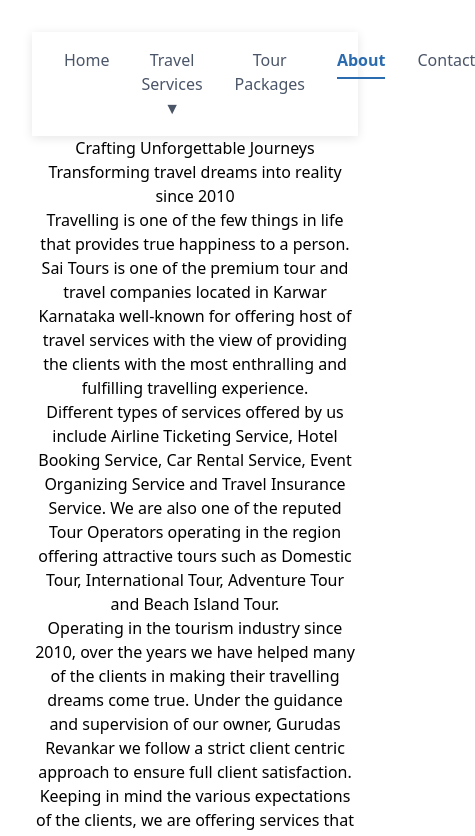
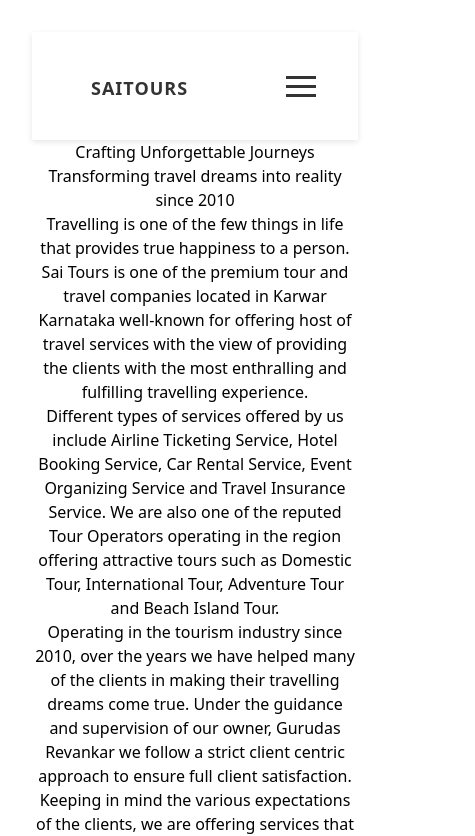
Before and after one commit to sujalraikar2004/saitourshoildays, a React (Vite) app: page /about in a window 390 px wide. Shown: the top 836 px of the page, 475 px wide, since content can reach past the window. Built offline with nearby package versions, Linux system fonts and the light colour scheme.

Commit message:
second commit

```diff
--- a/src/components/Header/Header.css
+++ b/src/components/Header/Header.css
@@ -1,12 +1,52 @@
-/* Header component styles */
 .header-nav-container {
-  padding: 1rem 2rem;
-  box-shadow: 0 2px 10px rgba(0, 0, 0, 0.1);
+  padding: 0rem 2rem;
+  box-shadow: 0 2px 6px rgba(0, 0, 0, 0.1);
   background: white;
+
+}
+.nav-dropdown {
+  position: relative;
 }
 
+.dropdown-menu {
+  position: absolute;
+  top: 100%;
+  left: 0;
+  background: white;
+  box-shadow: 0 4px 6px rgba(0, 0, 0, 0.1);
+  border-radius: 4px;
+  min-width: 200px;
+  opacity: 0;
+  visibility: hidden;
+  transition: all 0.3s ease;
+  transform: translateY(10px);
+  z-index: 100;
+  padding: 0.5rem 0;
+}
+
+.nav-dropdown:hover .dropdown-menu {
+  opacity: 1;
+  visibility: visible;
+  transform: translateY(0);
+}
+
+.dropdown-link {
+  display: block;
+  padding: 0.75rem 1.5rem;
+  color: #4a5568;
+  transition: all 0.2s ease;
+}
+
+.dropdown-link:hover {
+  background: #f7fafc;
+  color: #2b6cb0;
+  padding-left: 1.75rem;
+}
+
+/* Regular desktop navigation */
 .nav-links {
   display: flex;
+  align-items: center;
   gap: 2rem;
   list-style: none;
   margin: 0;
@@ -53,49 +93,127 @@
 
 @keyframes underline-fade {
   from {
-    transform: scaleX(0);
+      transform: scaleX(0);
   }
   to {
-    transform: scaleX(1);
+      transform: scaleX(1);
   }
 }
 
-/* Dropdown styles */
-.nav-dropdown {
-  position: relative;
+/* Hamburger icon */
+.hamburger {
+  display: none;
+  cursor: pointer;
+  padding: 10px;
 }
 
-.dropdown-menu {
-  position: absolute;
-  top: 100%;
-  left: 0;
-  background: white;
-  box-shadow: 0 4px 6px rgba(0, 0, 0, 0.1);
-  border-radius: 4px;
-  min-width: 200px;
-  opacity: 0;
-  visibility: hidden;
-  transition: all 0.3s ease;
-  transform: translateY(10px);
-  z-index: 100;
-  padding: 0.5rem 0;
+.hamburger-icon {
+  width: 30px;
+  height: 3px;
+  margin: 6px 0;
+  background-color: #333;
 }
 
-.nav-dropdown:hover .dropdown-menu {
-  opacity: 1;
-  visibility: visible;
-  transform: translateY(0);
+/* Mobile menu (slider from right) */
+.mobile-menu {
+  position: fixed;
+  top: 0;
+  right: -100%;
+  width: 250px;
+  height: 100vh;
+  background-color: #fff;
+  box-shadow: -4px 0px 10px rgba(0, 0, 0, 0.3);
+  transition: right 0.3s ease;
+  z-index: 999;
+  padding-top: 2rem;
 }
 
-.dropdown-link {
-  display: block;
-  padding: 0.75rem 1.5rem;
-  color: #4a5568;
-  transition: all 0.2s ease;
+/* When mobile menu is open */
+.mobile-menu.open {
+  right: 0;
+}
+.navbar{
+  display: flex;
+  align-items: center;
+  justify-content: space-between;
 }
 
-.dropdown-link:hover {
-  background: #f7fafc;
+/* Close button (X) inside the slider */
+.close-btn {
+  font-size: 2rem;
+  font-weight: bold;
+  color: #333;
+  position: absolute;
+  top: 10px;
+  right: 20px;
+  cursor: pointer;
+}
+
+/* Mobile menu links */
+.mobile-nav-links {
+  display: flex;
+  flex-direction: column; /* Stack the links vertically */
+  gap: 20px;
+  padding: 0 1rem;
+  margin-top: 0;
+}
+
+.nav-link {
+  color: #4a5568;
+  font-size: 1.25rem;
+  padding: 1rem;
+  text-align: left;
+  transition: color 0.3s;
+}
+
+.nav-link:hover {
   color: #2b6cb0;
-  padding-left: 1.75rem;
 }
+
+.nav-link.active {
+  color: #2b6cb0;
+  font-weight: bold;
+}
+
+
+@media (max-width: 768px) {
+
+  .nav-links {
+      display: none;
+  }
+
+  .hamburger {
+      display: block;
+  }
+
+
+  .mobile-menu.open {
+      right: 0;
+  }
+
+  .mobile-nav-links li {
+      padding: 1rem 0;
+  }
+}
+.logo {
+
+  font-weight: bold;
+  color: #333;
+  text-transform: uppercase;
+ position: relative;
+ top:16px;
+  letter-spacing: 2px;
+  cursor: pointer;
+  transition: color 0.3s ease;
+}
+
+.logo:hover {
+  color: #2b6cb0;
+}
+
+
+@media (max-width: 768px) {
+  .logo {
+      font-size: 18px;
+      letter-spacing: 1px;
+     }}
--- a/src/components/Header/Header.jsx
+++ b/src/components/Header/Header.jsx
@@ -1,18 +1,22 @@
-import React from 'react'
-import { NavLink } from 'react-router-dom'
-import './Header.css'
+import React, { useState } from 'react';
+import { NavLink } from 'react-router-dom';
+import './Header.css';
 
 export const Header = () => {
+  const [menuOpen, setMenuOpen] = useState(false)
+
+  const toggleMenu = () => {
+    setMenuOpen(!menuOpen)
+  }
   return (
     <header className="header-nav-container">
-      <nav>
-        <ul className="nav-links">
+      <nav className='navbar'>
+        <h1  className='logo' >SaiTours</h1>
+        <ul className="nav-links" >
           <li>
             <NavLink
               to="/"
-              className={({ isActive }) =>
-                `nav-link ${isActive ? 'active' : ''}`
-              }
+              className={({ isActive }) => isActive ? 'nav-link active' : 'nav-link'}
             >
               Home
             </NavLink>
@@ -31,9 +35,7 @@
           <li>
             <NavLink
               to="/tour-packages"
-              className={({ isActive }) =>
-                `nav-link ${isActive ? 'active' : ''}`
-              }
+              className={({ isActive }) => isActive ? 'nav-link active' : 'nav-link'}
             >
               Tour Packages
             </NavLink>
@@ -41,9 +43,7 @@
           <li>
             <NavLink
               to="/about"
-              className={({ isActive }) =>
-                `nav-link ${isActive ? 'active' : ''}`
-              }
+              className={({ isActive }) => isActive ? 'nav-link active' : 'nav-link'}
             >
               About
             </NavLink>
@@ -51,15 +51,54 @@
           <li>
             <NavLink
               to="/contact"
-              className={({ isActive }) =>
-                `nav-link ${isActive ? 'active' : ''}`
-              }
+              className={({ isActive }) => isActive ? 'nav-link active' : 'nav-link'}
             >
               Contact
             </NavLink>
           </li>
         </ul>
+        <div className="hamburger" onClick={toggleMenu}>
+          <div className="hamburger-icon"></div>
+          <div className="hamburger-icon"></div>
+          <div className="hamburger-icon"></div>
+        </div>
+
+        {/* Mobile Menu - Slider */}
+        <div className={`mobile-menu ${menuOpen ? 'open' : ''}`}>
+          {/* Close Button */}
+          <div className="close-btn" onClick={toggleMenu}>X</div>
+
+          {/* Mobile Navigation Links */}
+          <ul className="mobile-nav-links">
+            <li>
+              <NavLink to="/" className={({ isActive }) => isActive ? 'nav-link active' : 'nav-link'} onClick={toggleMenu}>Home</NavLink>
+            </li>
+
+            <li className="nav-dropdown">
+            <span className="nav-link">Travel Services ▼</span>
+            <ul className="dropdown-menu">
+              <li><NavLink to="/tour-operators" className="dropdown-link">Tour Operators</NavLink></li>
+              <li><NavLink to="/airline-ticketing" className="dropdown-link">Airline Ticketing</NavLink></li>
+              <li><NavLink to="/hotel-booking" className="dropdown-link">Hotel Booking</NavLink></li>
+              <li><NavLink to="/car-rental" className="dropdown-link">Car Rental Services</NavLink></li>
+              <li><NavLink to="/event-organizer" className="dropdown-link">Event Organizer</NavLink></li>
+              <li><NavLink to="/travel-insurance" className="dropdown-link">Travel Insurance</NavLink></li>
+            </ul>
+          </li>
+            <li>
+              <NavLink to="/tour-packages" className={({ isActive }) => isActive ? 'nav-link active' : 'nav-link'} onClick={toggleMenu}>Tour Packages</NavLink>
+            </li>
+            <li>
+              <NavLink to="/about" className={({ isActive }) => isActive ? 'nav-link active' : 'nav-link'} onClick={toggleMenu}>About</NavLink>
+            </li>
+            <li>
+              <NavLink to="/contact" className={({ isActive }) => isActive ? 'nav-link active' : 'nav-link'} onClick={toggleMenu}>Contact</NavLink>
+            </li>
+          </ul>
+        </div>
       </nav>
+
+
     </header>
-  )
+  );
 }
--- a/src/pages/layout/Layout.jsx
+++ b/src/pages/layout/Layout.jsx
@@ -10,7 +10,7 @@
 
    <div>{children}</div>
    <a
-            href="https://wa.me/8197721867"
+            href="https://wa.me/8431114777"
             className="fixed bottom-8 right-8 bg-green-500 text-white p-4 rounded-full shadow-xl hover:shadow-2xl transition-all transform hover:scale-110 z-50"
             target="_blank"
             rel="noopener noreferrer"
@@ -19,6 +19,17 @@
               <path d="M17.472 14.382c-.297-.149-1.758-.867-2.03-.967-.273-.099-.471-.148-.67.15-.197.297-.767.966-.94 1.164-.173.199-.347.223-.644.075-.297-.15-1.255-.463-2.39-1.475-.883-.788-1.48-1.761-1.653-2.059-.173-.297-.018-.458.13-.606.134-.133.298-.347.446-.52.149-.174.198-.298.298-.497.099-.198.05-.371-.025-.52-.075-.149-.669-1.612-.916-2.207-.242-.579-.487-.5-.669-.51-.173-.008-.371-.01-.57-.01-.198 0-.52.074-.792.372-.272.297-1.04 1.016-1.04 2.479 0 1.462 1.065 2.875 1.213 3.074.149.198 2.096 3.2 5.077 4.487.709.306 1.262.489 1.694.625.712.227 1.36.195 1.871.118.571-.085 1.758-.719 2.006-1.413.248-.694.248-1.289.173-1.413-.074-.124-.272-.198-.57-.347m-5.421 7.403h-.004a9.87 9.87 0 01-5.031-1.378l-.361-.214-3.741.982.998-3.648-.235-.374a9.86 9.86 0 01-1.51-5.26c.001-5.45 4.436-9.884 9.888-9.884 2.64 0 5.122 1.03 6.988 2.898a9.825 9.825 0 012.893 6.994c-.003 5.45-4.437 9.884-9.885 9.884m8.413-18.297A11.815 11.815 0 0012.05 0C5.495 0 .16 5.335.157 11.892c0 2.096.547 4.142 1.588 5.945L.057 24l6.305-1.654a11.882 11.882 0 005.683 1.448h.005c6.554 0 11.89-5.335 11.893-11.893a11.821 11.821 0 00-3.48-8.413z"/>
             </svg>
           </a>
+
+          <a
+  href="tel:+919665669141"
+  className="fixed bottom-40 right-8 bg-blue-500 text-white p-4 rounded-full shadow-xl hover:shadow-2xl transition-all transform hover:scale-110 z-50"
+  target="_blank"
+  rel="noopener noreferrer"
+>
+<svg className="w-8 h-8" fill="currentColor" viewBox="0 0 24 24">
+    <path d="M21 16.5c-1.54 0-2.97-.4-4.27-1.09-.33-.19-.69-.34-1.06-.52l-1.29-.6c-.7-.33-1.28-.91-1.66-1.61l-2.02-3.49c-.41-.71-.47-1.57-.19-2.35.28-.78.98-1.37 1.8-1.56l.97-.35c.95-.34 2.02.11 2.5 1.02 1.48 2.88 1.58 6.24.26 9.09l.01.02c-1.45 2.59-4.29 4.34-7.56 4.42-3.27-.09-6.1-1.83-7.56-4.42-.27-.51-.46-1.05-.6-1.61-.14-.56-.21-1.15-.21-1.74.01-3.19 2.58-6.05 5.71-6.05h.02c.58 0 1.17.1 1.73.31.64.23 1.22.56 1.78.99.47-.06.96-.09 1.46-.09 3.57 0 6.48 2.93 6.48 6.48 0 3.57-2.93 6.5-6.48 6.5z"/>
+  </svg>
+</a>
    <Footer/>
 
    </>
```
